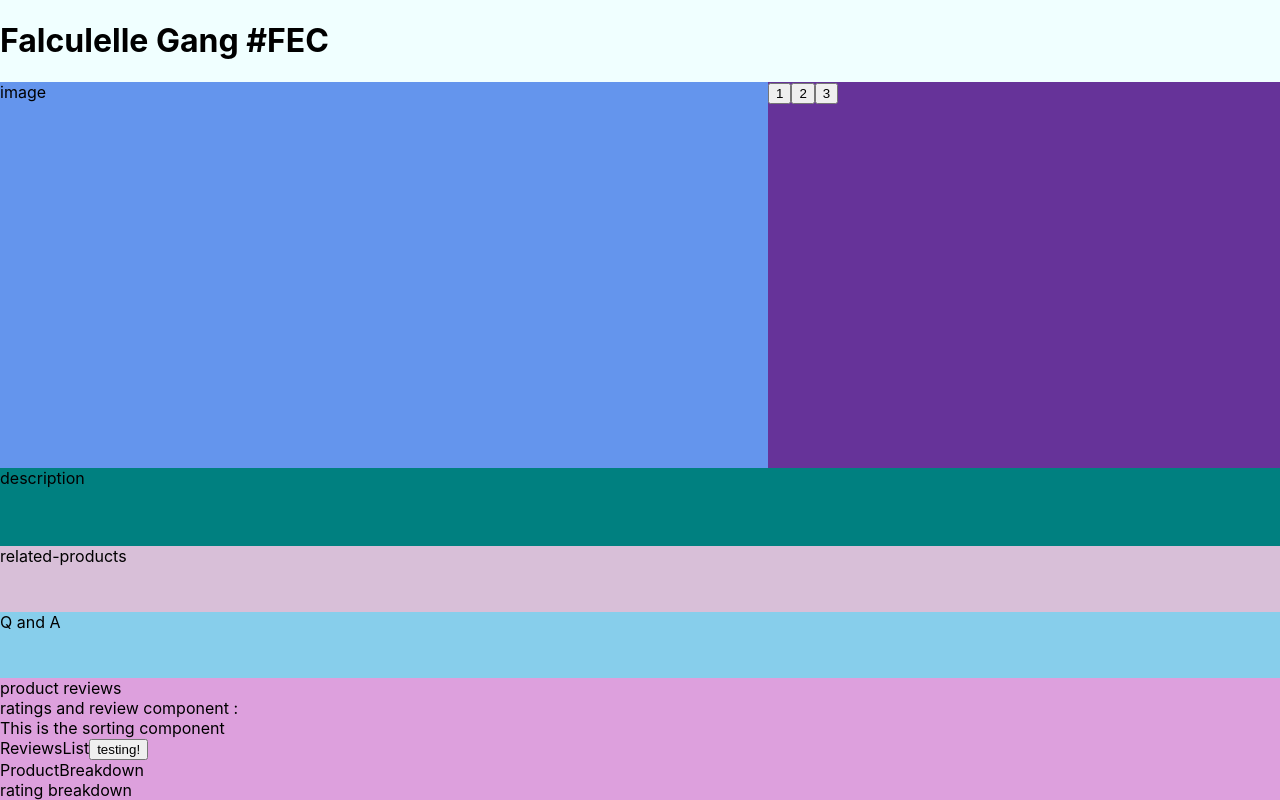
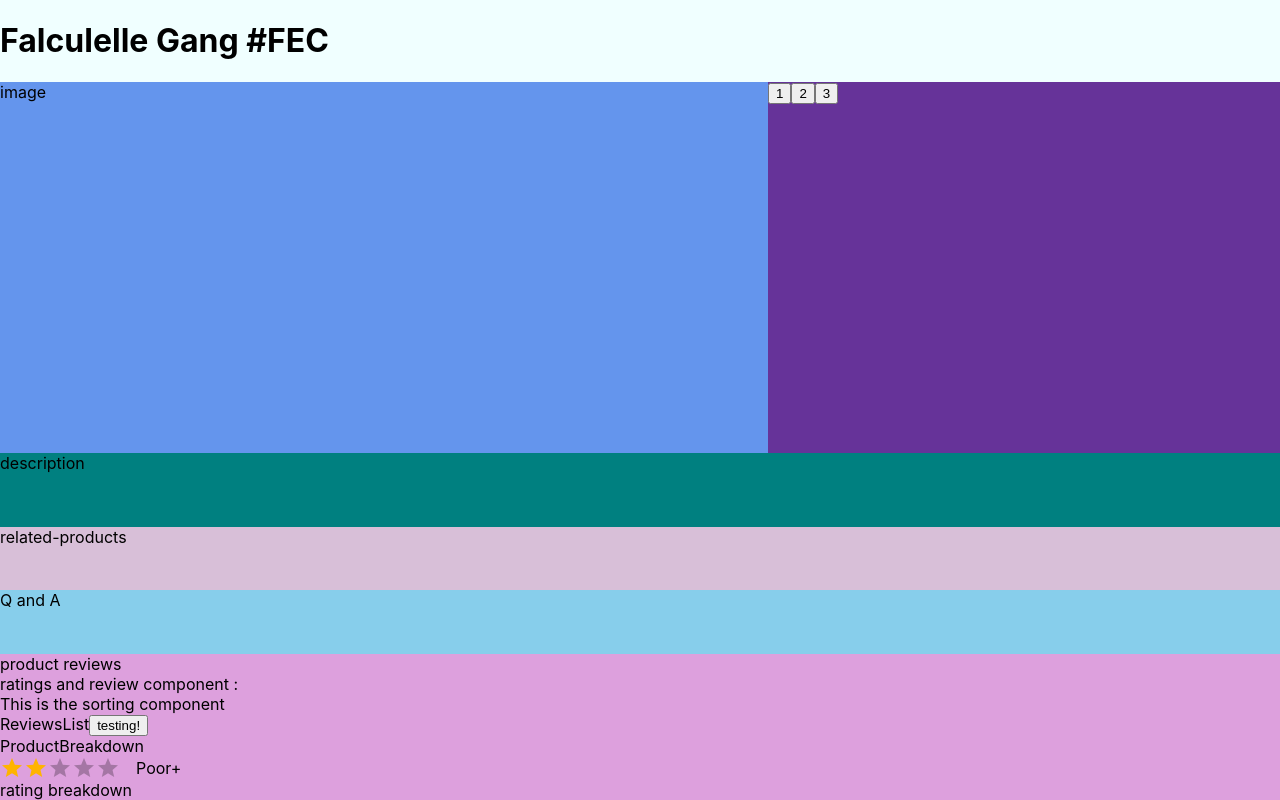
Before and after one commit to FEC-falculelle/hrnyc34-fec-falcullele, a React (Create React App) app in the folder my-app/: page / in a window 1280 px wide. Built offline with nearby package versions, Linux system fonts and the light colour scheme; no server answers.

Commit message:
messing around with star component

```diff
--- a/my-app/src/components/widgets/ratings/productBreakdown.tsx
+++ b/my-app/src/components/widgets/ratings/productBreakdown.tsx
@@ -1,11 +1,7 @@
 import React, { useState } from 'react';
 import { useSelector, useDispatch } from 'react-redux';
 import {RootStore} from '../../../store/store';
-
-// import {getReviews} from '../../../actions/ratingReview/getReviewsAction';
-// import ImageGallery from './ImageGallery';
-// import ProductInfo from './ProductInfo';
-// import ProductDescription from './ProductDescription';
+import HoverRating from './starComponent';
 
 var ProductBreakdown = () => {
   // const dispatch = useDispatch();
@@ -16,7 +12,7 @@ var ProductBreakdown = () => {
   return (
     <div className='productBreakdown'>
       ProductBreakdown
-
+      <HoverRating />
 
     </div>
 
--- /dev/null
+++ b/my-app/src/components/widgets/ratings/starComponent.tsx
@@ -0,0 +1,52 @@
+import React from 'react';
+import { makeStyles } from '@material-ui/core/styles';
+import Rating from '@material-ui/lab/Rating';
+import Box from '@material-ui/core/Box';
+
+const labels: { [index: string]: string } = {
+  0: "Zero",
+  0.5: 'Useless',
+  1: 'Useless+',
+  1.5: 'Poor',
+  2: 'Poor+',
+  2.5: 'Ok',
+  3: 'Ok+',
+  3.5: 'Good',
+  4: 'Good+',
+  4.5: 'Excellent',
+  5: 'Excellent+',
+};
+
+const useStyles = makeStyles({
+  root: {
+    width: 200,
+    display: 'flex',
+    alignItems: 'center',
+  },
+});
+
+var HoverRating = () => {
+  const [value, setValue] = React.useState<number | null>(2);
+  const [hover, setHover] = React.useState(-1);
+  const classes = useStyles();
+
+  return (
+    <div className={classes.root}>
+      <Rating
+        name="hover-feedback"
+        value={value}
+        precision={0.5}
+        onChange={(event, newValue) => {
+          setValue(newValue);
+        }}
+        onChangeActive={(event, newHover) => {
+          setHover(newHover);
+        }}
+      />
+      {value !== null && <Box ml={2}>{labels[hover !== -1 ? hover : value]}</Box>}
+    </div>
+  );
+}
+
+
+export default HoverRating;
--- a/package.json
+++ b/package.json
@@ -8,6 +8,8 @@
   "license": "MIT",
   "private": false,
   "dependencies": {
+    "@material-ui/core": "^4.11.2",
+    "@material-ui/lab": "^4.0.0-alpha.57",
     "@reduxjs/toolkit": "^1.5.0",
     "axios": "^0.21.1",
     "redux": "^4.0.5",
```
Also changed, not shown: my-app/src/components/widgets/ratings/reviewTile.tsx (added, +25 -0 lines), 1 other file (tests, documents, lock files or other folders).
